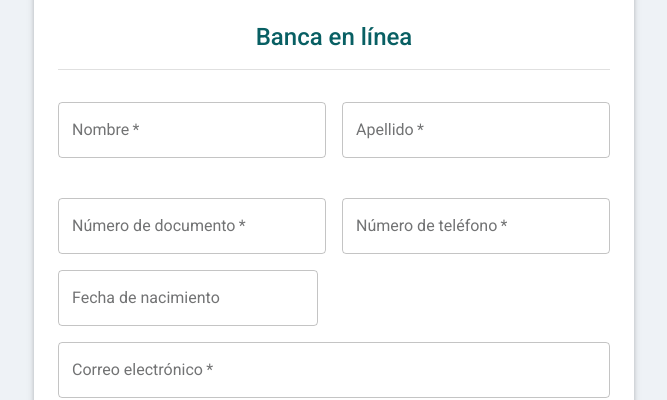
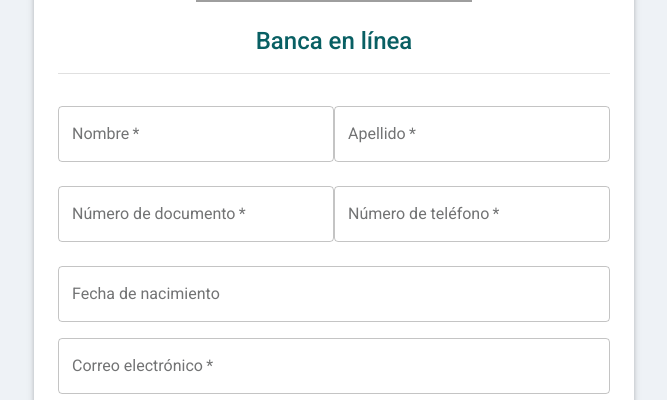
Before and after one commit to 3rnestocs/banco, a React (Create React App) app: page /#/register in a window 1280 px wide. Shown: the part 134-534 px from the top of the page, without its empty margins (306-973 px from the left). Built offline with nearby package versions, Linux system fonts and the light colour scheme; grey boxes are pictures that could not be loaded.

Commit message:
UI fixes on DAte and grid.

```diff
--- a/src/routes/register/Register.js
+++ b/src/routes/register/Register.js
@@ -58,7 +58,7 @@ const Register = () => {
                     <Divider sx={{ mb: 2 }} />
 
                     <form onSubmit={handleSubmit}>
-                        <Grid container spacing={2}>
+                        <Grid container>
                             <Grid item xs={6}>
                                 {/* Name field */}
                                 <BUTextField
@@ -103,7 +103,8 @@ const Register = () => {
                             label="Fecha de nacimiento"
                             value={date}
                             onChange={(newValue) => setDate(newValue)}
-                            sx={{ mt: 1 }}
+                            sx={{ mt: 2 }}
+                            slotProps={{ textField: { fullWidth: true } }}
                         />
 
                         {/* Email field */}
```
